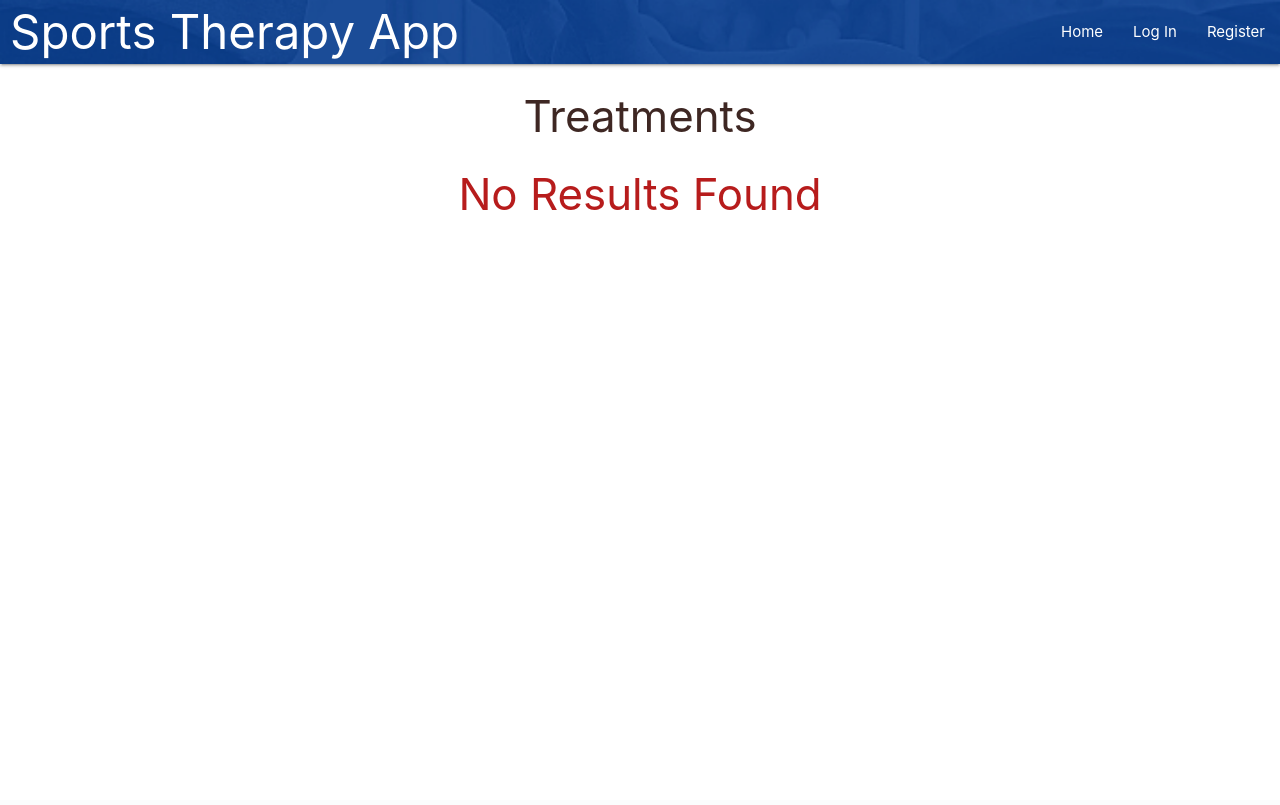
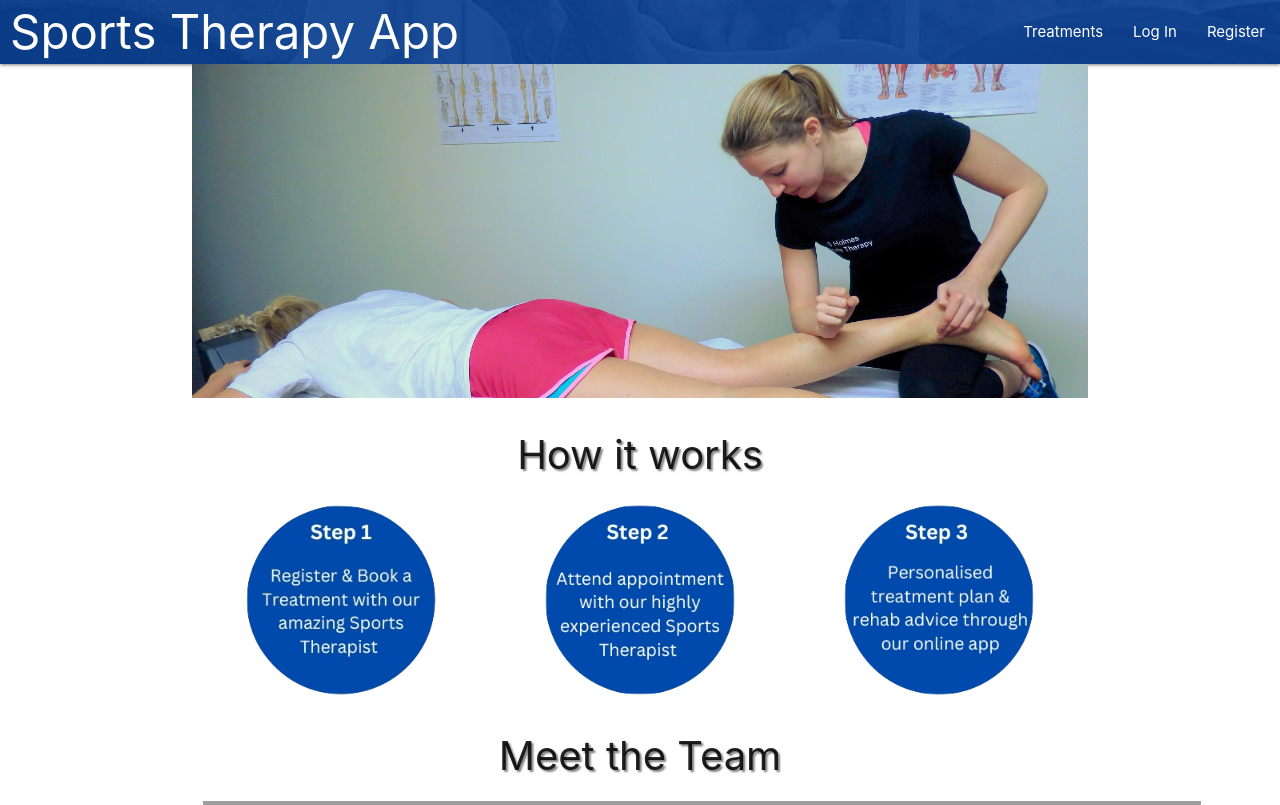
Before and after one commit to CodeGreg1/milestone3_greg_goodrem, a Flask app: page / in a window 1280 px wide. Shown: the top 805 px of the page. Before the commit the page ends 210 px from the top, so only its background shows below. Run offline with Flask 2, Linux system fonts and the light colour scheme; data that the repository does not hold is empty; some libraries are stand-ins or nearby versions; grey boxes are pictures that could not be loaded.

Commit message:
home page created

```diff
--- a/milestone3/routes.py
+++ b/milestone3/routes.py
@@ -8,6 +8,12 @@ from milestone3.models import Treatment, User
 
 
 @app.route("/")
+@app.route("/home")
+def home():
+    return render_template(
+        "home.html")
+
+
 @app.route("/get_treatments")
 def get_treatments():
     treatments = list(mongo.db.treatments.find())
@@ -232,9 +238,3 @@ def logout():
     flash("You have been logged out")
     session.pop("user")
     return redirect(url_for("login"))
-
-
-@app.route("/home")
-def home():
-    return render_template(
-        "home.html")
--- a/milestone3/static/css/style.css
+++ b/milestone3/static/css/style.css
@@ -179,3 +179,7 @@ div.col.s2 {
     display:grid;
     }
 }
+
+.therapists {
+    font-size: 26px;
+}
--- a/milestone3/templates/base.html
+++ b/milestone3/templates/base.html
@@ -17,10 +17,10 @@
         <!-- top navbar -->
 		<nav class="nav-extended text-shadow topnav darken-1">
 			<div class="nav-wrapper">
-				<a href="{{ url_for('get_treatments') }}" class="brand-logo">Sports Therapy App</a>
+				<a href="{{ url_for('home') }}" class="brand-logo">Sports Therapy App</a>
 				<a href="#" data-target="mobile-demo" class="sidenav-trigger right"><i class="fas fa-bars"></i></a>
 				<ul class="right hide-on-med-and-down">
-	    				<li><a href="{{ url_for('get_treatments') }}">Home</a></li>
+	    				<li><a href="{{ url_for('get_treatments') }}">Treatments</a></li>
                     {% if session.user %}
                     {% if session.user|lower != "gadmin"|lower %}
                         <li><a href="{{ url_for('profile', username=session['user']) }}">Booking</a></li>
@@ -42,7 +42,7 @@
         <!-- mobile sidenav -->
 		<ul class="sidenav" id="mobile-demo">
             <li><h4 class="center-align brown-text text-darken 4">Sports Therapy App</h4></li>
-            <li><a href="{{ url_for('get_treatments') }}">Home</a></li>
+            <li><a href="{{ url_for('get_treatments') }}">Treatments</a></li>
             {% if session.user %}
                 {% if session.user|lower != "gadmin"|lower %}
                 <li><a href="{{ url_for('profile', username=session['user']) }}">Booking</a></li>
--- a/milestone3/templates/home.html
+++ b/milestone3/templates/home.html
@@ -16,21 +16,49 @@
 
       </div> -->
     <div class="row">
-      <div><img class="bannersm center-align" src="../static/images/frontPageBanner.jpg" alt="Unsplashed background img 1"></div>
+      <div><img class="bannersm center-align" src="../static/images/frontPageBanner.jpg" alt="Sports Therapy Picture"></div>
     </div>
 
 
 <div class="row">
     <div class="col s12 stepTitle center-align">How it works</div>
     <div class="grid-example col s12 m6 l4 center-align">
-      <img class="steps" src="../static/images/1.png" alt="Step 1 Book Appointment">
+      <a href="{{ url_for('register') }}">
+        <img class="steps" src="../static/images/1.png" alt="Step 1 Book Appointment">
+      </a>
     </div>
     <div class="grid-example col s12 m6 l4 center-align">
       <img class="steps" src="../static/images/2.png" alt="Step 2 Attend Appointment">
     </div>
     <div class="grid-example col s12 m6 l4 center-align">
-    <img class="steps" src="../static/images/3.png" alt="Step 3 Personalised Rehab plan">
+      <img class="steps" src="../static/images/3.png" alt="Step 3 Personalised Rehab plan">
+    </div>
   </div>
-</div>
+  <div class="stepTitle center-align">Meet the Team</div>
+  <div class="row">
+    <div class="col s12 m6 l4 center">
+      <!--The image used has been supplied by Balanced Training-->
+      <img class="profilepic" src="assets/images/sarah_head.webp" alt="Sarah Profile pic">
+      <h4 class="therapists"> <strong>Sarah Goodrem</strong><br> Head Sports Therapist & PT</h4>
+      <p>Being a Sports Therapist and Personal trainer gives Sarah an insight into how to both,
+         work on an injury and help the healing process and work round the problem to help you achieve
+         the results you are looking for whether they be conditioning or weightloss.
+        </p>
+    </div>
+    <div class="col s12 m6 l4 center">
+      <!--The image used has been supplied by Balanced Training-->
+      <img class="profilepic" src="assets/images/greg_head.webp" alt="Greg Profile pic">
+      <h4 class="therapists"> <strong>Greg Goodrem</strong><br> Trainee Massage Therapist & PT</h4>
+      <p class="center">Having delivered THOUSANDS of hours of personal training since starting in 2005, Greg can
+        help you slowly return to sport and exercise after your treatment.</p>
+    </div>
+    <div class="col s12 m6 l4 center">
+      <!--The image used has been supplied by Balanced Training-->
+      <img class="profilepic" src="assets/images/max_head.JPG" alt="Max profile pic">
+      <h4 class="therapists"> <strong> Maximus Goodrem</strong> <br>Emotional Support</h4>
+      <p>This little guy is an integral part of our team always brings a smile to
+        your face whenever he comes through the gym door carrying a ball. He usually likes to chill
+      out in the office upstairs but is on hand for a stroke or to eat a treat.</p>
+    </div>
 
 {% endblock %}
```
Also changed, not shown: milestone3/static/images/1.png.
